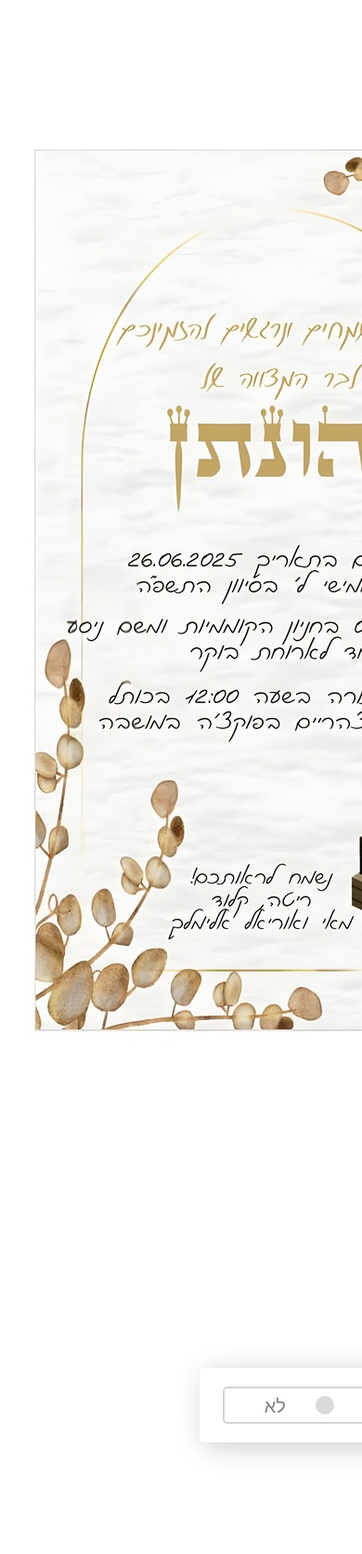
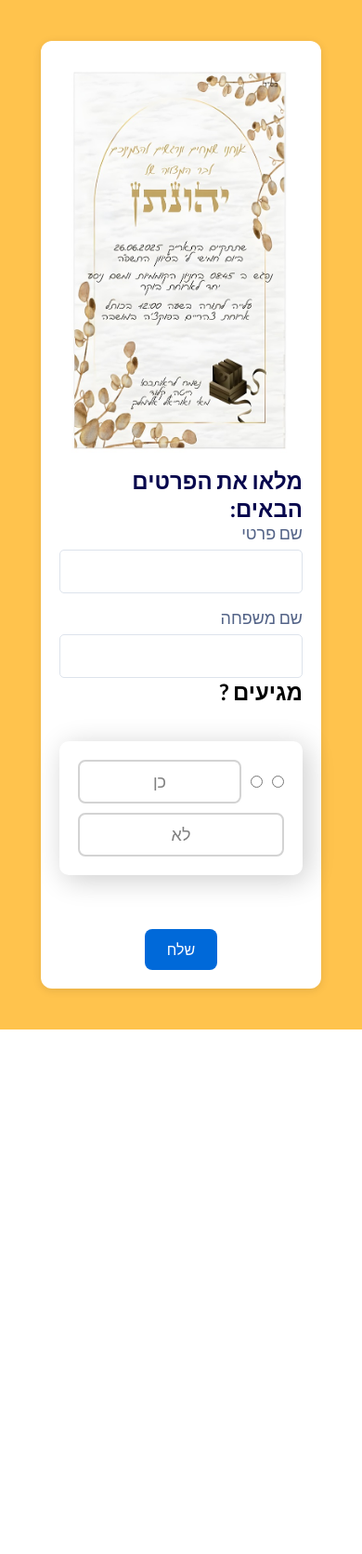
Before and after one commit to mayElimelech/Simple-Devops, a Flask app: page / in a window 390 px wide; the page is wider, and only the part inside the window is pictured. Shown: the top 1671 px of that part at 93% size. After the commit the page ends 1107 px from the top of that part, so only its background shows below. Run offline with Flask 3, Linux system fonts and the light colour scheme; some libraries are stand-ins or nearby versions.

Commit message:
phone friendly

```diff
--- a/templates/testPage.html
+++ b/templates/testPage.html
@@ -5,11 +5,9 @@
   <meta name="viewport" content="width=device-width, initial-scale=1.0"/>
   <title>Event Registration</title>
 <div class="formbold-main-wrapper">
-  <!-- Author: FormBold Team -->
-  <!-- Learn More: https://formbold.com -->
   <div class="formbold-form-wrapper">
 
-    <img src="{{ url_for('static', filename='barmizva-hani2.jpeg') }}">
+    <img src="{{ url_for('static', filename='barmizva-hani2.jpeg') }}" style="max-width: 100%; height: auto;">
 
     <form method="POST" action="/submit">
       <div class="formbold-form-title">
@@ -17,8 +15,6 @@
       </div>
 
       <div class="formbold-input-flex">
-
-
           <div>
           <label for="first_name" class="formbold-form-label">
             שם פרטי
@@ -39,7 +35,6 @@
             class="formbold-form-input"
           />
         </div>
-
       </div>
 
       <h2>מגיעים ? </h2>
@@ -55,9 +50,6 @@
      <div class="dot"></div>
       <span>לא </span>
    </label>
-
-
-
       </div>
     <br/><br/>
        <div class="form-group" id="members-group" style="display: none;">
@@ -91,32 +83,15 @@
   }
   body {
     font-family: 'Inter', sans-serif;
-    padding: 40px;
-    background-color: #ffc34d
+    padding: 20px;
+    background-color: #ffc34d;
     text-align: right;
   }
-  }
-  .formbold-mb-3 {
-    margin-bottom: 15px;
-  }
-  .formbold-relative {
-    position: relative;
-  }
-  .formbold-opacity-0 {
-    opacity: 0;
-  }
-  .formbold-stroke-current {
-    stroke: currentColor;
-  }
-  #supportCheckbox:checked ~ div span {
-    opacity: 1;
-  }
-
   .formbold-main-wrapper {
     display: flex;
     align-items: center;
     justify-content: center;
-    padding: 48px;
+    padding: 24px;
   }
 
   .formbold-form-wrapper {
@@ -124,39 +99,30 @@
     max-width: 570px;
     width: 100%;
     background: white;
-    padding: 40px;
+    padding: 20px;
+    border-radius: 12px;
+    box-shadow: 0 2px 10px rgba(0, 0, 0, 0.1);
   }
 
-  .formbold-img {
-    margin-bottom: 45px;
-  }
-
-  .formbold-form-title {
-    margin-bottom: 30px;
-  }
   .formbold-form-title h2 {
     font-weight: 600;
-    font-size: 28px;
-    line-height: 34px;
+    font-size: 24px;
     color: #07074d;
-  }
-  .formbold-form-title p {
-    font-size: 16px;
-    line-height: 24px;
-    color: #536387;
-    margin-top: 12px;
   }
 
   .formbold-input-flex {
     display: flex;
-    gap: 20px;
-    margin-bottom: 15px;
+    flex-direction: column;
+    gap: 15px;
   }
-  .formbold-input-flex > div {
-    width: 50%;
+
+  @media (min-width: 600px) {
+    .formbold-input-flex {
+      flex-direction: row;
     }
+  }
+
   .formbold-form-input {
-    text-align: center;
     width: 100%;
     padding: 13px 22px;
     border-radius: 5px;
@@ -167,125 +133,46 @@
     color: #536387;
     outline: none;
     resize: none;
+    text-align: center;
   }
-  .formbold-form-input:focus {
-    border-color: #6a64f1;
-    box-shadow: 0px 3px 8px rgba(0, 0, 0, 0.05);
-  }
+
   .formbold-form-label {
     color: #536387;
-    font-size: 20px;
-    line-height: 24px;
+    font-size: 18px;
+    margin-bottom: 6px;
     display: block;
-    margin-bottom: 10px;
   }
 
   .wrapper {
-   display: inline-flex;
+    display: flex;
+    flex-direction: row;
+    flex-wrap: wrap;
+    gap: 10px;
+    justify-content: center;
     background: #fff;
-   height: 80px;
-   width: 400px;
-   align-items: center;
-   justify-content: space-evenly;
-   border-radius: 5px;
-   padding: 20px 15px;
+    padding: 20px;
+    border-radius: 10px;
     box-shadow: 5px 5px 30px rgba(0, 0, 0, 0.2);
   }
-.wrapper .option {
-   background: #fff;
-   height: 100%;
-   width: 100%;
+
+  .option {
+    flex: 1 1 40%;
     display: flex;
     align-items: center;
-   justify-content: space-evenly;
-   margin: 0 10px;
-   border-radius: 5px;
+    justify-content: center;
+    border: 2px solid lightgrey;
+    padding: 10px;
+    border-radius: 8px;
     cursor: pointer;
-   padding: 0 10px;
-   border: 2px solid lightgrey;
-   transition: all 0.3s ease;
-}
-.wrapper .option .dot {
-   height: 20px;
-   width: 20px;
-   background: #d9d9d9;
-   border-radius: 50%;
-   position: relative;
-}
-.wrapper .option .dot::before {
-   position: absolute;
-   content: "";
-   top: 4px;
-   left: 4px;
-   width: 12px;
-   height: 12px;
-   background: #0069d9;
-   border-radius: 50%;
-   opacity: 0;
-   transform: scale(1.5);
-   transition: all 0.3s ease;
-}
-input[type="radio"] {
-   display: none;
-}
-#option-1:checked:checked ~ .option-1,
-#option-2:checked:checked ~ .option-2 {
-   border-color: #0069d9;
-   background: #0069d9;
-}
-#option-1:checked:checked ~ .option-1 .dot,
-#option-2:checked:checked ~ .option-2 .dot {
+    transition: 0.3s;
     background: #fff;
   }
-#option-1:checked:checked ~ .option-1 .dot::before,
-#option-2:checked:checked ~ .option-2 .dot::before {
-   opacity: 1;
-   transform: scale(1);
-}
-.wrapper .option span {
-   font-size: 20px;
+
+  .option span {
+    font-size: 18px;
     color: #808080;
   }
-#option-1:checked:checked ~ .option-1 span,
-#option-2:checked:checked ~ .option-2 span {
-   color: #fff;
-}
-  .form-group {
-      margin-bottom: 20px;
-    }
-   .form-group label {
-      font-weight: bold;
-      display: block;
-      margin-bottom: 10px;
-    }
-   .members {
-      display: flex;
-      gap: 10px;
-      flex-wrap: wrap;
-    }
-    .members label {
-      display: flex;
-      flex-direction: column;
-      align-items: center;
-      padding: 10px 15px;
-      border: 1px solid #ccc;
-      border-radius: 6px;
-      cursor: pointer;
-    }
-    .members input[type="radio"] {
-      display: none;
-    }
-    .members input[type="radio"]:checked + label {
-      background-color: #007bff;
-      color: white;
-      border-color: #007bff;
-    }
-    .members-labels {
-      display: flex;
-      justify-content: space-between;
-      font-size: 12px;
-      color: gray;
-    }
+
   .button-container {
     text-align: center;
     margin-top: 20px;
@@ -294,18 +181,13 @@ input[type="radio"] {
     background-color: #0069d9;
     border: none;
     color: white;
-  padding: 15px 32px;
-  text-align: center;
-  text-decoration: none;
-  display: inline-block;
+    padding: 12px 24px;
     font-size: 16px;
-  margin: 4px 2px;
+    border-radius: 8px;
     cursor: pointer;
-
   }
 </style>
 <script>
-  // When the DOM is ready
   document.addEventListener('DOMContentLoaded', function () {
     const yesOption = document.getElementById('option-1');
     const noOption = document.getElementById('option-2');
@@ -319,7 +201,6 @@ input[type="radio"] {
       }
     }
 
-    // Add event listeners
     yesOption.addEventListener('change', toggleMembersGroup);
     noOption.addEventListener('change', toggleMembersGroup);
   });
```
Lines whose indentation alone changed are shown as unchanged.
